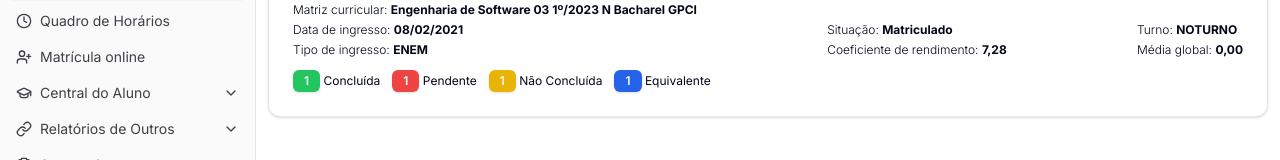
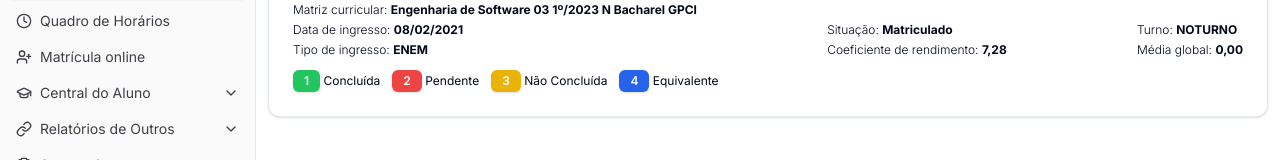
Before and after one commit to elioenays/portal-v2, a Next.js app: page /grade-curricular in a window 1280 px wide. Shown: the part 139-299 px from the top of the page. Built offline with nearby package versions, Linux system fonts and the light colour scheme.

Commit message:
cria map de status

```diff
--- a/src/app/grade-curricular/components/Content.tsx
+++ b/src/app/grade-curricular/components/Content.tsx
@@ -1,6 +1,19 @@
 import { Card, CardContent, CardHeader, CardTitle } from '@/components/ui/card'
 import { GreadeDetails } from './GreadeDetails'
 import { ClassStatus } from './ClassStatus'
+
+type ClassStatuses = {
+  status?: 'concluida' | 'pendente' | 'naoConcluida' | 'default'
+  code: number
+  name: string
+}
+
+const classStatuses: ClassStatuses[] = [
+  { code: 1, name: 'Concluída', status: 'concluida' },
+  { code: 2, name: 'Pendente', status: 'pendente' },
+  { code: 3, name: 'Não Concluída', status: 'naoConcluida' },
+  { code: 4, name: 'Equivalente', status: 'default' },
+]
 
 export function GradeCurricularContent() {
   return (
@@ -14,10 +27,14 @@ export function GradeCurricularContent() {
           <GreadeDetails />
 
           <div className="flex gap-3">
-            <ClassStatus code={1} name="Concluída" status="concluida" />
-            <ClassStatus code={1} name="Pendente" status="pendente" />
-            <ClassStatus code={1} name="Não Concluída" status="naoConcluida" />
-            <ClassStatus code={1} name="Equivalente" />
+            {classStatuses.map((classStatus) => (
+              <ClassStatus
+                key={classStatus.name}
+                code={classStatus.code}
+                name={classStatus.name}
+                status={classStatus.status}
+              />
+            ))}
           </div>
         </div>
       </CardContent>
```
